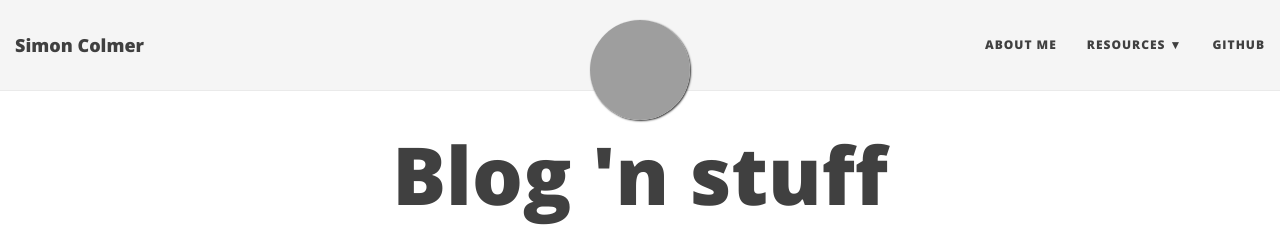
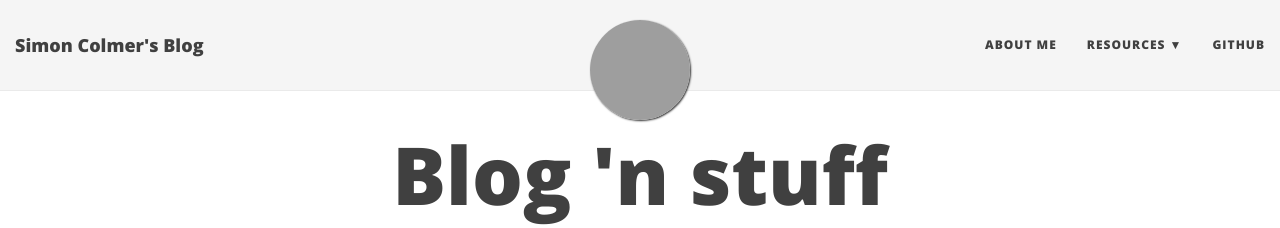
Before and after one commit to Workshop2/workshop2.github.io, a Jekyll site: the page built from index.html, in a window 1280 px wide. Shown: the top 228 px of the page. Built offline with Jekyll 4.4.1, drawn with Linux system fonts in a browser that asks for light colours; nearby versions of some CDN libraries; the list of posts is cut into pages by our own code; grey boxes are pictures that could not be loaded.

Commit message:
Ensuring the page title is right on all pages

```diff
--- a/_config.yml
+++ b/_config.yml
@@ -2,7 +2,7 @@
 
 url: "http://workshop2.github.io"
 baseurl: ""
-title: Simon Colmer
+title: Simon Colmer's Blog
 description: Meet Simon the developer.
 
 # --- Navigation bar options --- #
--- a/_includes/head.html
+++ b/_includes/head.html
@@ -3,7 +3,7 @@
   <meta http-equiv="X-UA-Compatible" content="IE=edge">
   <meta name="viewport" content="width=device-width, initial-scale=1.0, maximum-scale=1.0">
 
-  <title>{% if page.title %}{{ page.title }}{% else %}{{ site.title }}{% endif %}</title>
+  <title>{% if page.title %}{{ page.title }} - {% endif %}{{ site.title }}</title>
 
   <meta name="author" content="{{ site.author.name }}" />
 
```
